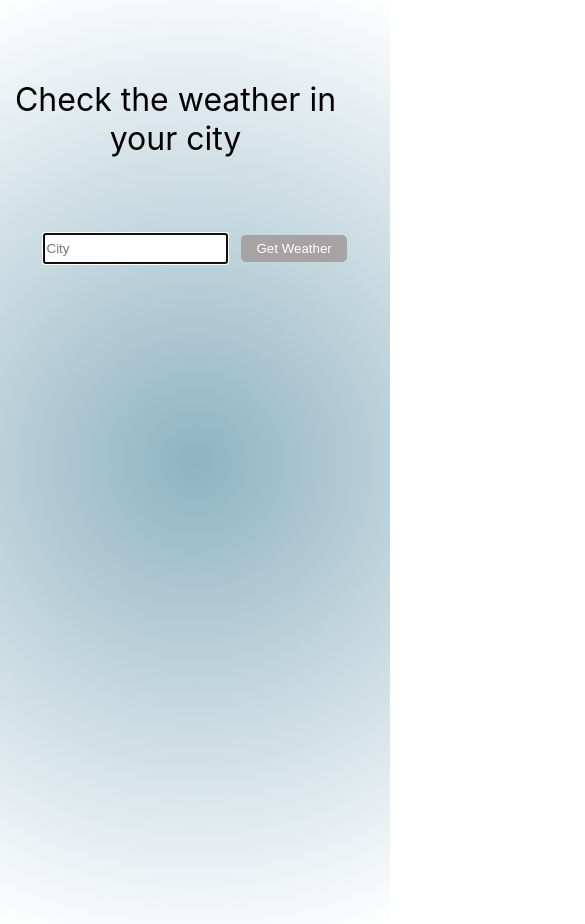
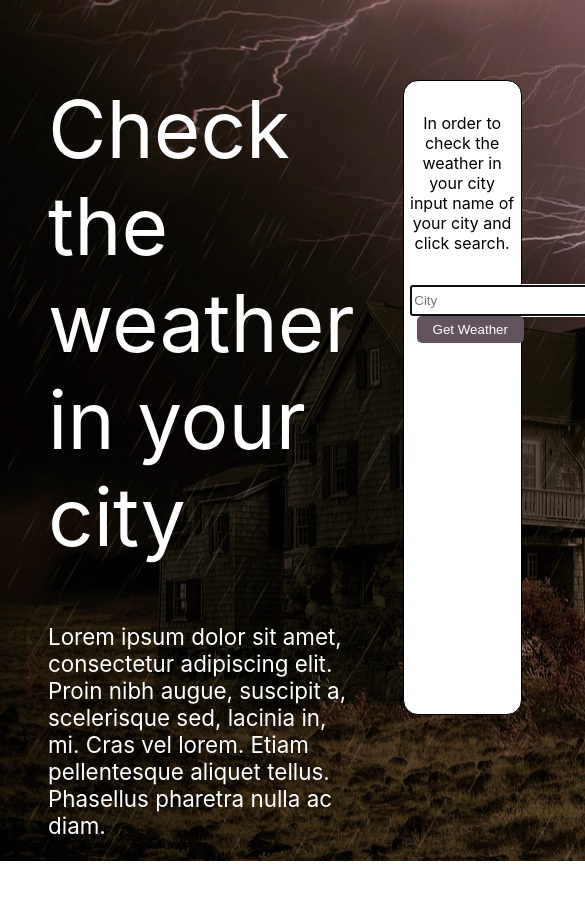
Before and after one commit to monikanaw/Weather-in-react, a React (Create React App) app: page / in a window 390 px wide. Shown: the whole page, 585 px wide, since content can reach past the window. After the commit the page ends 861 px from the top, so only its background shows below. Built offline with nearby package versions, Linux system fonts and the light colour scheme.

Commit message:
adding css

```diff
--- a/src/App.css
+++ b/src/App.css
@@ -1,15 +1,24 @@
 body{
- background-image: radial-gradient(circle, #8fb3c2, #fff);
+ background-image: url("grains.jpg");
  background-repeat: no-repeat;
  min-height: 100vh;
+ background-position: center left;
 }
 .App {
- margin: 5em 8em;
+ display: flex;
+}
+
+.weather-table {
+  margin-top: 5em;
+  background-color: white;
+  border: 1px solid black;
+  width: 30%;
+  height: 75vh;
+  border-radius: 15px;
+  position: relative;
 }
 
 @media (max-width: 750px) and (orientation: portrait) {
-  .App{
-    margin: 5em auto;
-    text-align: center;
-  }
+
+
 }
--- a/src/App.js
+++ b/src/App.js
@@ -74,8 +74,10 @@ getWeather = (event) => {
    return(
       <div className="App">
        <Titles />
-       <Form getWeather={this.getWeather} />
-        {weather}
+       <p className="weather-table">
+         <Form getWeather={this.getWeather} />
+          {weather}
+        </p>
       </div>
     );
   }
--- a/src/components/Form.css
+++ b/src/components/Form.css
@@ -1,21 +1,26 @@
 input {
   height: 4vh;
   max-height: 25px;
+  margin-left:0.5em;
 }
 
 button {
   margin-left: 1em;
   color: #fff;
-  background-color: #a5a3a3;
+  background-color: #63535f;
   border: none;
   height: 2em;
   width: 8em;
   border-radius: 5px;
 }
 
+.description-to-form {
+  max-width: 90%;
+  margin: 2em auto;
+  text-align: center;
+}
+
 
 @media (max-width: 750px) and (orientation: portrait) {
- button {
-   margin-top: 1em;
- }
+
 }
--- a/src/components/Form.js
+++ b/src/components/Form.js
@@ -21,6 +21,7 @@ class Form extends React.Component {
   render(){
     return(
       <form onSubmit={this.click}>
+      <p className="description-to-form"> In order to check the weather in your city input name of your city and click search. </p>
         <input
         id="form"
         ref={(inputEl) => {this.inputElement = inputEl}}
--- a/src/components/Title.css
+++ b/src/components/Title.css
@@ -1,10 +1,18 @@
 .weather-paragraph {
-  font-size: 2em;
+  color: white;
+  flex: 0 0 55vw;
+  margin: auto 3em;
+}
+
+.title {
+  font-size: 5em;
+}
+
+.subtitle {
+  font-size: 1.4em;
+  margin-top: -1em;
 }
 
 @media (max-width: 750px) and (orientation: portrait) {
-  .weather-paragraph {
-    max-width: 90%;
-    margin-bottom: 2em;
-  }
+
 }
--- a/src/components/Titles.js
+++ b/src/components/Titles.js
@@ -5,7 +5,8 @@ class Titles extends React.Component {
   render(){
     return(
       <div  className="weather-paragraph" >
-        <p> Check the weather in your city </p>
+        <p className="title"> Check the weather in your city </p>
+        <p className="subtitle"> Lorem ipsum dolor sit amet, consectetur adipiscing elit. Proin nibh augue, suscipit a, scelerisque sed, lacinia in, mi. Cras vel lorem. Etiam pellentesque aliquet tellus. Phasellus pharetra nulla ac diam.</p>
       </div>
     );
   }
--- a/src/components/Weather.css
+++ b/src/components/Weather.css
@@ -1,27 +1,17 @@
 .weather {
-  position: relative;
-  margin-top: 4em;
-  padding-bottom: 5em;
+ margin-left: 1em;
+ margin-top: 3em;
 }
 
 .icon img {
   position: absolute;
-  top: -2em;
-  left: 14em;
+  top: 11em;
+  left: 13em;
   height: 8em;
   width: 8em;
 }
 
 @media (max-width: 750px) and (orientation: portrait) {
-  .weather {
-    padding-top: 7em;
-  }
 
-  .icon img {
-    left: 50%;
-    top: 0px;
-    transform: translateX(-50%);
-    height: 8em;
-    width: 8em;
-  }
+
 }
```
Also changed, not shown: src/grains.jpg (added).
